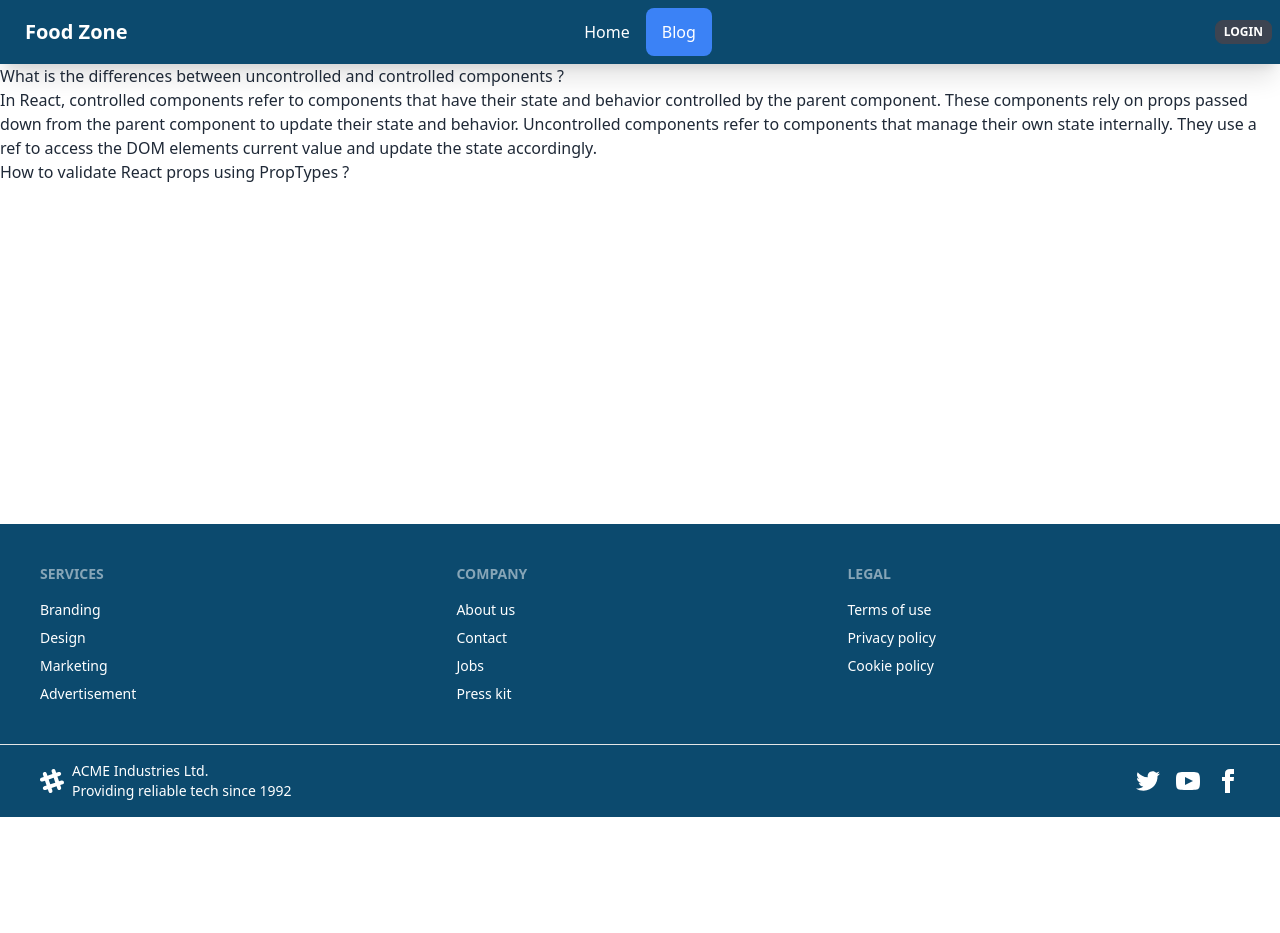
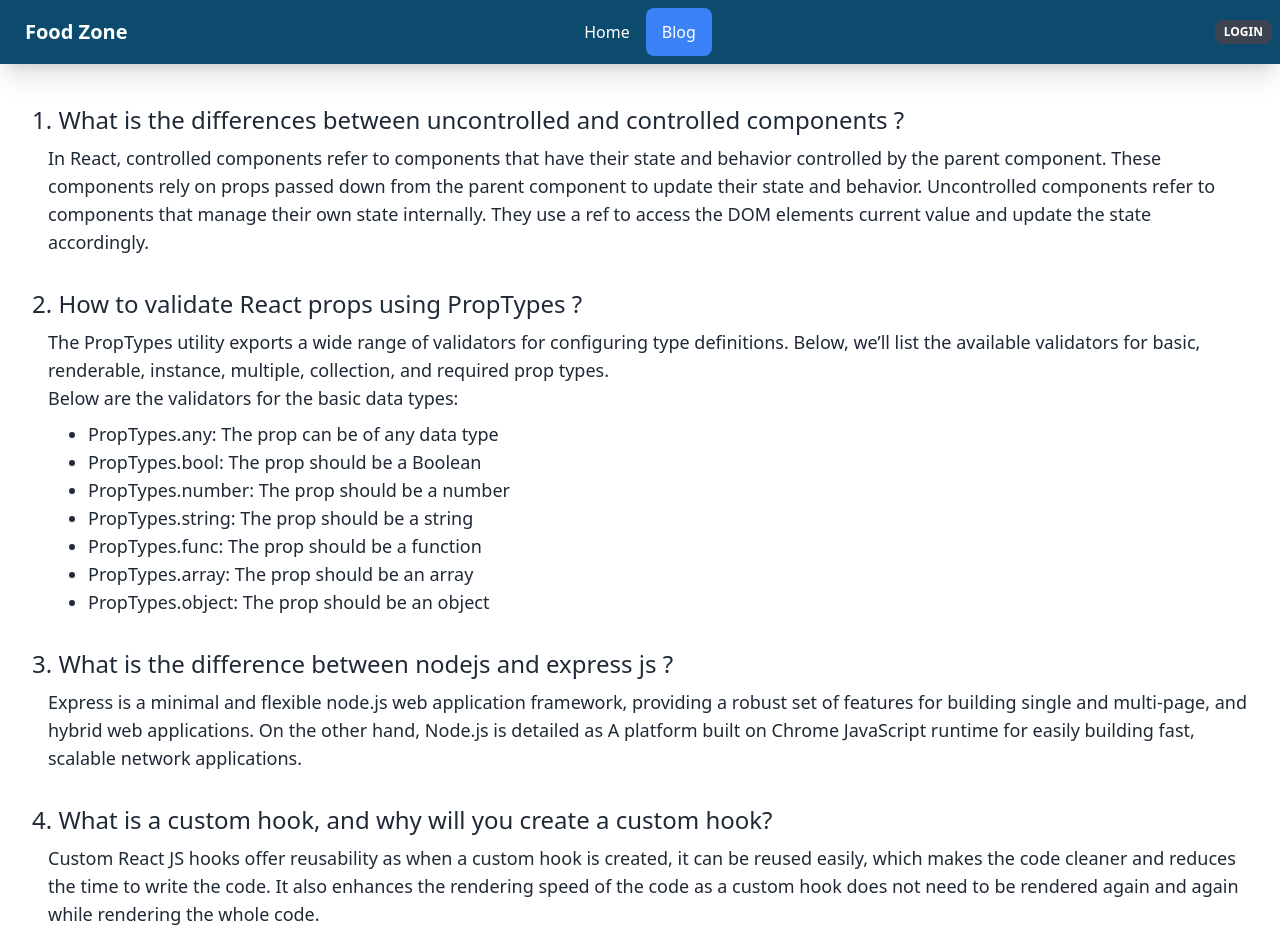
Before and after one commit to EmranAli-15/re-FoodZone-client, a React (Vite) app: page /blog in a window 1280 px wide. Shown: the top 933 px of the page. Before the commit the page ends 817 px from the top, so only its background shows below. Built offline with nearby package versions, Linux system fonts and the light colour scheme; no server answers.

Commit message:
blog page done

```diff
--- a/src/components/Blog/Blog.jsx
+++ b/src/components/Blog/Blog.jsx
@@ -2,14 +2,32 @@ import React from 'react';
 
 const Blog = () => {
     return (
-        <div>
+        <div className='md:px-8 my-10'>
             <section>
-                <h1>What is the differences between uncontrolled and controlled components ?</h1>
-                <p>In React, controlled components refer to components that have their state and behavior controlled by the parent component. These components rely on props passed down from the parent component to update their state and behavior. Uncontrolled components refer to components that manage their own state internally. They use a ref to access the DOM elements current value and update the state accordingly.</p>
+                <h1 className='text-2xl mb-2'>1. What is the differences between uncontrolled and controlled components ?</h1>
+                <p className='text-lg ms-4'>In React, controlled components refer to components that have their state and behavior controlled by the parent component. These components rely on props passed down from the parent component to update their state and behavior. Uncontrolled components refer to components that manage their own state internally. They use a ref to access the DOM elements current value and update the state accordingly.</p>
+            </section>
+            <section className='my-8'>
+                <h1 className='text-2xl mb-2'>2. How to validate React props using PropTypes ?</h1>
+                <p className='text-lg ms-4'>The PropTypes utility exports a wide range of validators for configuring type definitions. Below, we’ll list the available validators for basic, renderable, instance, multiple, collection, and required prop types. <br /> Below are the validators for the basic data types:</p>
+                <ul className='text-lg ms-14 mt-2 list-disc'>
+                    <li>PropTypes.any: The prop can be of any data type</li>
+                    <li>PropTypes.bool: The prop should be a Boolean</li>
+                    <li>PropTypes.number: The prop should be a number</li>
+                    <li>PropTypes.string: The prop should be a string</li>
+                    <li>PropTypes.func: The prop should be a function</li>
+                    <li>PropTypes.array: The prop should be an array</li>
+                    <li>PropTypes.object: The prop should be an object</li>
+                </ul>
             </section>
             <section>
-                <h1>How to validate React props using PropTypes ?</h1>
-
+                <h1 className='text-2xl mb-2'>3. What is the difference between nodejs and express js ?</h1>
+                <p className='text-lg ms-4'>Express is a minimal and flexible node.js web application framework, providing a robust set of features for building single and multi-page, and hybrid web applications. On the other hand, Node.js is detailed as A platform built on Chrome JavaScript runtime for easily building fast, scalable network applications.</p>
+            </section>
+            <section className='mt-8'>
+                <h1 className='text-2xl mb-2'>4. What is a custom hook, and why will you create a custom hook?</h1>
+                <p className='text-lg ms-4'>Custom React JS hooks offer reusability as when a custom hook is created, it can be reused easily, which makes the code cleaner and reduces the time to write the code. It also enhances the rendering speed of the code as a custom hook does not need to be rendered again and again while rendering the whole code.</p>
+                <p className='text-lg ms-4'>If you have one or multiple React hooks that will be used at multiple locations in a code, you should use custom React JS hooks. This helps in making the code more readable and make the code clean.</p>
             </section>
         </div>
     );
--- a/src/components/Login/Register.jsx
+++ b/src/components/Login/Register.jsx
@@ -21,15 +21,17 @@ const Register = () => {
         else {
             creteUser(email, password)
                 .then(result => {
-                    const signUp = result.user;
-                    updateUser(signUp, name, photo)
-                        .then(result => { })
+                    console.log(result.user);
+                    updateUser(result.user, name, photo)
+                        .then(result => { console.log(result.user) })
                         .catch(error => {
+                            console.log(error);
                             setError(error.message);
                         })
                 })
                 .catch(error => {
                     const errorMsg = error.message
+                    console.log(errorMsg);
                     setError(errorMsg);
                 })
         }
```
